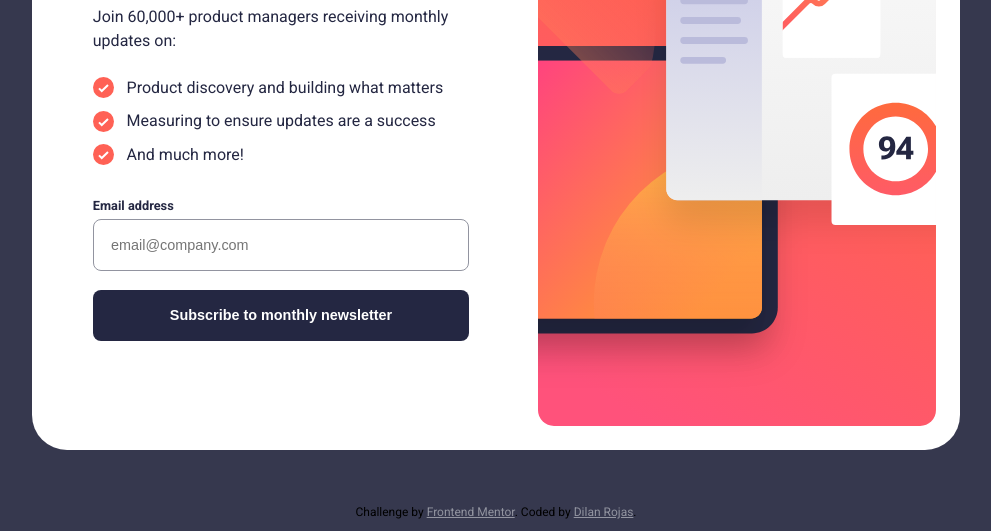
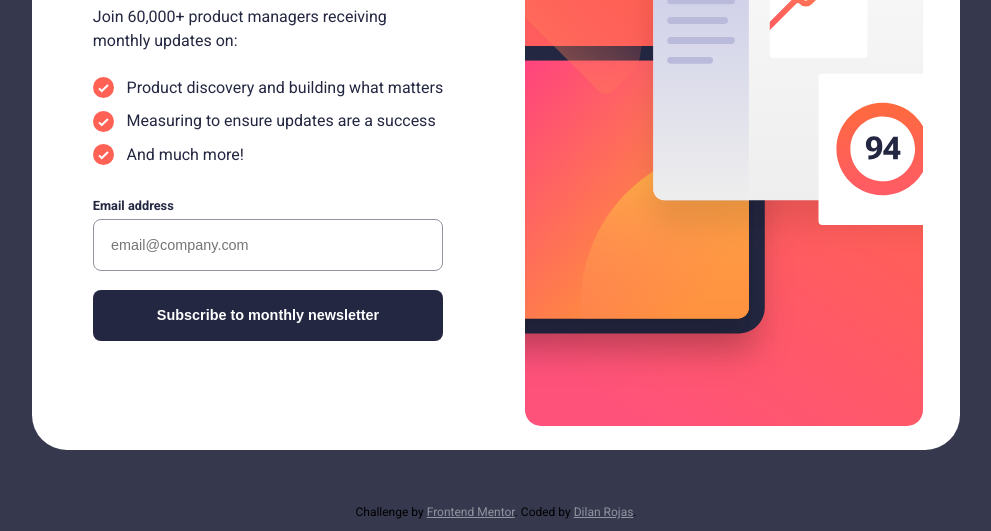
Before and after one commit to dilanrojas/newsletter-sign-up-with-messages, a website built with Vite: page index.html in a window 1280 px wide. Shown: the part 269-800 px from the top of the page, without its empty margins (144-1135 px from the left). Built offline with nearby package versions, Linux system fonts and the light colour scheme.

Commit message:
update v2.1

```diff
--- a/style.css
+++ b/style.css
@@ -75,7 +75,8 @@ ol[role="list"] {
 
 .sign-up-wrapper {
   background-color: var(--clr-neutral-100);
-  display: flex;
+  display: grid;
+  grid-template-columns: 1fr 1fr;
   padding: 1.5em;
   border-radius: 35px;
   gap: 2em;
@@ -153,6 +154,7 @@ input:where([type="email"]):focus {
 
 @media(max-width: 850px) {
   .sign-up-wrapper {
+    display: flex;
     flex-direction: column-reverse;
     position: absolute;
     border-radius: 0;
```
